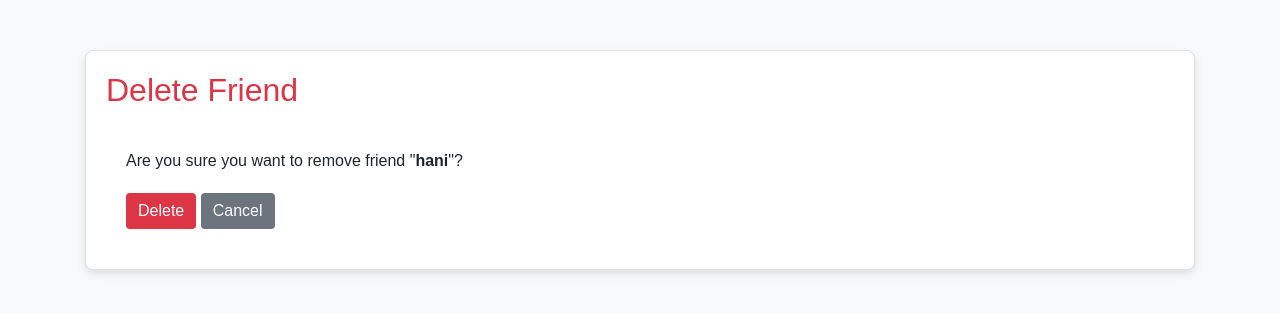
After one commit to prajwal279/Expense-Balancer, a Django app: page /friends/delete/9/ in a window 1280 px wide. The commit adds this page. Shown: the top 313 px of the page. Run offline with Django 5.2, Linux system fonts and the light colour scheme; a user stored in the database is signed in; data comes from the database, SQL or seed files in the repository; both versions use the stored data as it was after the commit.

Commit message:
modified percentage and delete friend option

```diff
--- a/expense_balancer/urls.py
+++ b/expense_balancer/urls.py
@@ -12,6 +12,7 @@ urlpatterns = [
     path('groups/delete/<int:group_id>/', views.delete_group, name='delete_group'),
     path('groups/edit/<int:group_id>/', views.edit_group, name='edit_group'),
     path('friends/add/', views.add_friend, name='add_friend'),
+    path('friends/delete/<int:friend_id>/', views.delete_friend, name='delete_friend'),
     path('friends/', views.friend_list, name='friend_list'),
     path('expense/create/<int:group_id>/', views.create_expense, name='create_expense'),
     path('splitExpense/',views.split_expense,name='split_expense'),
--- a/expenses/views.py
+++ b/expenses/views.py
@@ -15,7 +15,6 @@ def HomePage(request):
     context['view_group_id'] = view_group_id
     return render (request,'home.html',context)
 
-
 def SignupPage(request):
     if request.method=='POST':
         uname=request.POST.get('username')
@@ -26,12 +25,10 @@ def SignupPage(request):
         if pass1!=pass2:
             return HttpResponse("Password mismatch!!!")
         else:
-
             my_user=User.objects.create_user(uname,email,pass1)
             my_user.save()
             return redirect('login')
     return render (request,'signup.html')
-
 
 def LoginPage(request):
     if request.method=='POST':
@@ -43,8 +40,38 @@ def LoginPage(request):
             return redirect('home')
         else:
             return HttpResponse ("Username or Password is incorrect!!!")
+    return render (request,'login.html')
 
-    return render (request,'login.html')
+def LogoutPage(request):
+    logout(request)
+    return redirect('login')
+
+@login_required
+def add_friend(request):
+    if request.method == 'POST':
+        username = request.POST.get('username')
+        friend = User.objects.get(username=username)
+        if request.user != friend:
+            friendship_exists = Friendship.objects.filter(user1=request.user, user2=friend).exists()
+            # if friendship_exists:
+            #     return HttpResponse("No such friend exists!")
+            if not friendship_exists:
+                Friendship.objects.create(user1=request.user, user2=friend)
+                Friendship.objects.create(user1=friend, user2=request.user)
+        return redirect('friend_list')
+
+    friends = request.user.friends1.all()
+
+    return render(request, 'add_friends.html', {'friends': friends})
+
+@login_required
+def friend_list(request):
+    friends = Friendship.objects.filter(user2=request.user)
+    friend_users = set()
+    for friend in friends:
+        if friend.user1 != request.user:
+            friend_users.add(friend.user1)
+    return render(request, 'friend_list.html', {'friends': friend_users})
 
 @login_required
 def create_group(request):
@@ -80,6 +107,16 @@ def view_group(request):
     view_group_id = request.GET.get("view_group_id")
     return render(request, 'view_group.html', {'friends': friends, 'groups':groups,'view_group_id':view_group_id})
 
+@login_required
+def delete_friend(request,friend_id):
+    friend = User.objects.get(id=friend_id)
+    friendshipobject=get_object_or_404(Friendship,user1=request.user,user2=friend)
+    friendshipobject2=get_object_or_404(Friendship,user2=request.user,user1=friend)
+    if request.method =='POST':
+        friendshipobject.delete()
+        friendshipobject2.delete()
+        return redirect('friend_list')
+    return render(request,'delete_friend.html',{'friend':friend})
 
 @login_required
 def delete_group(request,group_id):
@@ -107,37 +144,6 @@ def edit_group(request, group_id):
         group.members.set(new_members)
         return redirect('create_group')
     return render(request, 'edit_group.html', {'group': group, 'friends': friends, 'group_members': group_members})
-
-@login_required
-def add_friend(request):
-    if request.method == 'POST':
-        username = request.POST.get('username')
-        friend = get_object_or_404(User, username=username)
-
-        if request.user != friend:
-            friendship_exists = Friendship.objects.filter(user1=request.user, user2=friend).exists()
-
-            if not friendship_exists:
-                Friendship.objects.create(user1=request.user, user2=friend)
-                Friendship.objects.create(user1=friend, user2=request.user)
-        return redirect('friend_list')
-
-    friends = request.user.friends1.all()
-
-    return render(request, 'add_friends.html', {'friends': friends})
-
-@login_required
-def friend_list(request):
-    friends = Friendship.objects.filter(user2=request.user)
-    friend_users = set()
-    for friend in friends:
-        if friend.user1 != request.user:
-            friend_users.add(friend.user1)
-    return render(request, 'friend_list.html', {'friends': friend_users})
-
-def LogoutPage(request):
-    logout(request)
-    return redirect('login')
 
 @login_required
 def create_expense(request, group_id):
--- /dev/null
+++ b/templates/delete_friend.html
@@ -0,0 +1,59 @@
+<!doctype html>
+<html lang="en">
+<head>
+    <meta charset="utf-8">
+    <meta name="viewport" content="width=device-width, initial-scale=1, shrink-to-fit=no">
+    <link rel="stylesheet" href="https://cdn.jsdelivr.net/npm/bootstrap@4.3.1/dist/css/bootstrap.min.css">
+    <style>
+        body {
+            background-color: #f8f9fa;
+            font-family: Arial, sans-serif;
+        }
+        .container {
+            margin-top: 50px;
+        }
+        .card {
+            padding: 20px;
+            border: 1px solid #e0e0e0;
+            border-radius: 8px;
+            box-shadow: 0 4px 8px rgba(0, 0, 0, 0.1);
+        }
+        .card-title {
+            color: #dc3545;
+            margin-bottom: 20px;
+        }
+        .card-text {
+            margin-bottom: 20px;
+        }
+        .btn-danger {
+            background-color: #dc3545;
+            border: none;
+        }
+        .btn-danger:hover {
+            background-color: #c82333;
+        }
+        .btn-secondary {
+            background-color: #6c757d;
+            border: none;
+        }
+        .btn-secondary:hover {
+            background-color: #5a6268;
+        }
+    </style>
+</head>
+<body>
+    <div class="container">
+        <div class="card">
+            <h2 class="card-title">Delete Friend</h2>
+            <div class="card-body">
+                <p class="card-text">Are you sure you want to remove friend "<strong>{{ friend.username }}</strong>"?</p>
+                <form method="post">
+                    {% csrf_token %}
+                    <button type="submit" class="btn btn-danger">Delete</button>
+                    <a href="{% url 'friend_list' %}" class="btn btn-secondary">Cancel</a>
+                </form>
+            </div>
+        </div>
+    </div>
+</body>
+</html>
--- a/templates/login.html
+++ b/templates/login.html
@@ -78,10 +78,10 @@
         <form method="post">
             {% csrf_token %}
             <label>Username</label>
-            <input type="text" id="username" name="username" placeholder="Enter Username">
+            <input type="text" name="username" placeholder="Enter Username">
 
             <label>Password</label>
-            <input type="password" id="password" name="pass" placeholder="Password">
+            <input type="password" name="pass" placeholder="Password">
 
             <button type="submit">Log In</button>
             <a href="{% url 'signup' %}">Create an account</a>
```
Also changed, not shown: requirements.txt (added, +7 -0 lines), templates/add_friends.html (+4 -5 lines), templates/friend_list.html (+17 -13 lines), templates/signup.html (+4 -5 lines), templates/split_expense.html (+12 -17 lines), db.sqlite3, 1 other file.
